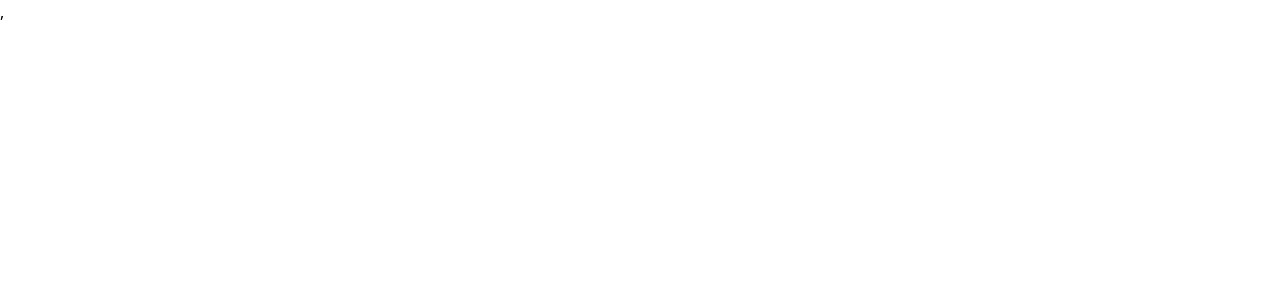
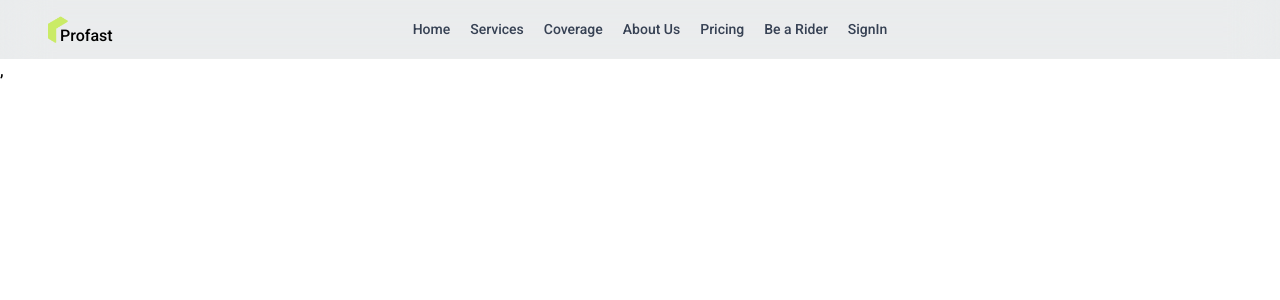
Before and after one commit to Rajibbepary/zap-shift, a React (Vite) app in the folder client/: page / in a window 1280 px wide. Shown: the top 300 px of the page. Built offline with nearby package versions, Linux system fonts and the light colour scheme.

Commit message:
responsive navbar create

```diff
--- a/client/src/index.css
+++ b/client/src/index.css
@@ -1,2 +1,10 @@
+
+
+@import url('https://fonts.googleapis.com/css2?family=Roboto:ital,wght@0,100..900;1,100..900&display=swap');
 
 @import "tailwindcss";
+
+*{
+  font-family: "Roboto", sans-serif;
+  font-weight: 500;
+}
--- a/client/src/layouts/RootLayout.jsx
+++ b/client/src/layouts/RootLayout.jsx
@@ -4,7 +4,7 @@ import Footer from '../shared/Footer';
 
 const RootLayout = () => {
     return (
-        <div>
+        <div className='bg-[#EAECED]'>
             <Navbar/>
          <Outlet></Outlet>
          <Footer/>
--- a/client/src/shared/Navbar.jsx
+++ b/client/src/shared/Navbar.jsx
@@ -1,9 +1,29 @@
-
+import { useState } from "react";
+import assets from "../assets/assets";
 
 const Navbar = () => {
+      const [sidebarOpen, setSidebarOpen] = useState(false)
     return (
-        <div>
+          <div
+        className='flex justify-between items-center px-4 py-4 sm:px-12 sticky top-0 z-20 backdrop-blur-xl font-medium'>
+            <div className="flex relative">
+                <img src={assets.logo} className="w-5" alt="" />
+            <h2 className="font-bold absolute top-2 ml-3">Profast</h2>
+            </div>
+            <div className={`text-gray-700  sm:text-sm ${!sidebarOpen ? 'max-sm:w-0 overflow-hidden ': 'max-sm:w-60 max-sm:pl-10 bg-[#CAEB66]'}  max-sm:fixed top-0 bottom-0 right-0 max-sm:min-h-screen max-sm:h-full max-sm:flex-col max-sm:bg-primary  max-sm:pt-20 flex sm:items-center gap-5 transition-all`}>
+                <img src={assets.closemenu} className="w-5 absolute right-4 top-4 sm:hidden" onClick={()=> setSidebarOpen(false)} alt="" />
+                <a onClick={()=>setSidebarOpen(false)} href="#" className="sm:hover:border-b">Home</a>
+                <a onClick={()=>setSidebarOpen(false)} href="#services" className="sm:hover:border-b">Services</a>
+                <a onClick={()=>setSidebarOpen(false)} href="#coverage" className="sm:hover:border-b">Coverage</a>
+                <a onClick={()=>setSidebarOpen(false)} href="#contact-us" className="sm:hover:border-b">About Us</a>
+                 <a onClick={()=>setSidebarOpen(false)} href="#pricing" className="sm:hover:border-b">Pricing</a>
+                  <a onClick={()=>setSidebarOpen(false)} href="#be-a-rider" className="sm:hover:border-b">Be a Rider</a>
+                    <a onClick={()=>setSidebarOpen(false)} href="" className="sm:hover:border-b">SignIn</a>
 
+            </div>
+        <div className="flex items-center gap-2 sm:gap-4">
+            <img src={assets.menuIcon} onClick={()=> setSidebarOpen(true)} className="w-8 sm:hidden" alt="" />
+        </div>
         </div>
     );
 };
```
